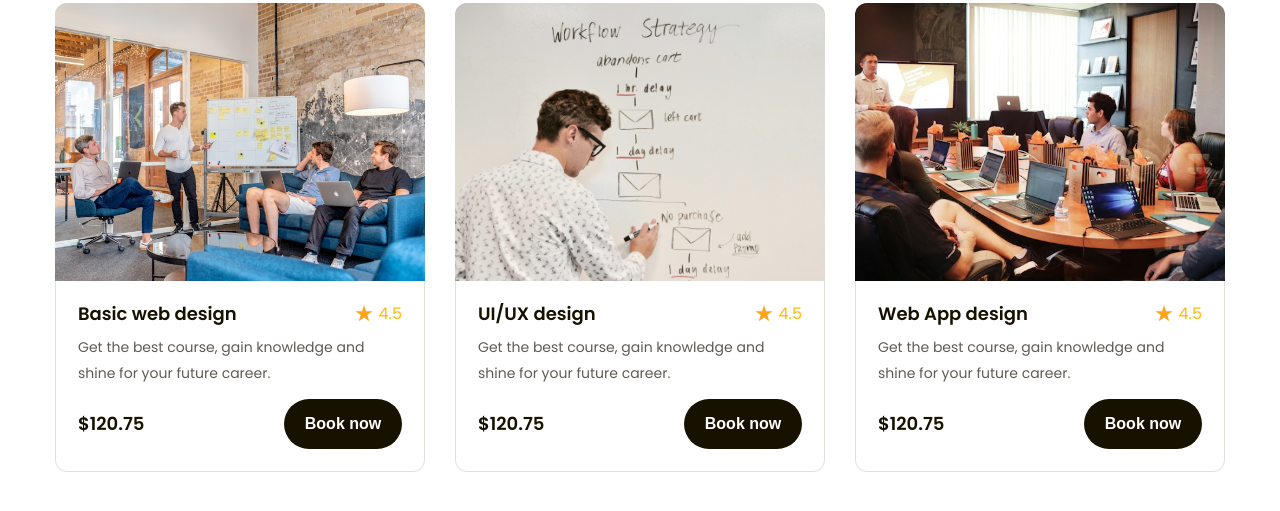
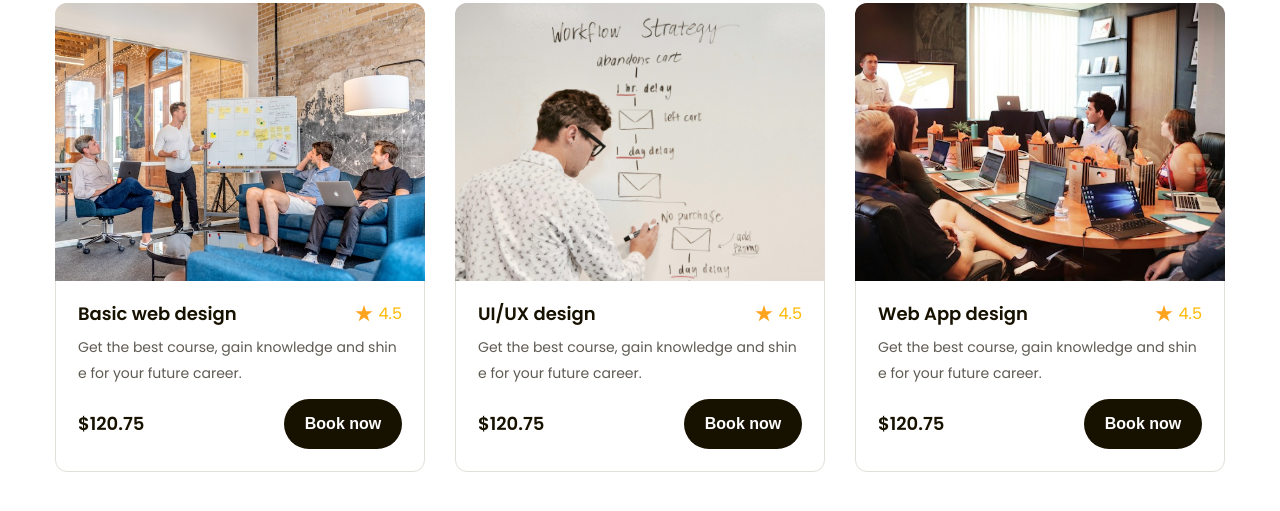
Before and after one commit to kieuninh501/f8-htmlcss-02, a plain HTML site: page index.html in a window 1280 px wide. Shown: the part 1276-1787 px from the top of the page. Drawn offline with Linux system fonts and the light colour scheme.

Commit message:
Line clamp

```diff
--- a/assets/css/style.css
+++ b/assets/css/style.css
@@ -76,6 +76,21 @@ button {
     font-size: 1.8rem;
     line-height: 1.67;
     color: #5F5B53;
+}
+
+/* gioi han dong */
+.line-clamp {
+    display: -webkit-box;
+    -webkit-line-clamp: var(--line-clamp, 1);
+    -webkit-box-orient: vertical;
+    overflow: hidden;
+}
+.line-clamp.line-2 {
+    --line-clamp: 2;
+}
+/* ngat dong */
+.break-all {
+    word-break: break-all;
 }
 
 /* ====== Header ========= */
@@ -382,6 +397,7 @@ button {
  }
 
  .popular .course-item .title a {
+    padding-right: 6px;
     font-weight: 600;
     font-size: 1.8rem;
     line-height: 1.67;
--- a/index.html
+++ b/index.html
@@ -150,14 +150,16 @@
                         <a href=""#!><img src="./assets/img/course-1.jpeg" alt="Basic web design" class="thumb"></a>
                         <div class="info">
                             <div class="head">
-                                <h3 class="title"><a href="#!">Basic web design</a></h3>
+                                <h3 class="title">
+                                    <a href="#!" class="line-clamp break-all">Basic web design</a>
+                                </h3>
                                 <div class="rating">
                                     <img src="./assets/icons/star.svg" alt="" class="star">
                                     <span class="value">4.5</span>
                                 </div>
                             </div>
 
-                            <p class="desc">
+                            <p class="desc line-clamp line-2 break-all">
                                 Get the best course, gain knowledge and shine for your future career.
                             </p>
 
@@ -173,14 +175,16 @@
                         <a href="#!"><img src="./assets/img/course-2.jpeg" alt="UI/UX design" class="thumb"></a>
                         <div class="info">
                             <div class="head">
-                                <h3 class="title"><a href="#!">UI/UX design</a></h3>
+                                <h3 class="title">
+                                    <a href="#!" class="line-clamp break-all">UI/UX design</a>
+                                </h3>
                                 <div class="rating">
                                     <img src="./assets/icons/star.svg" alt="" class="star">
                                     <span class="value">4.5</span>
                                 </div>
                             </div>
 
-                            <p class="desc">
+                            <p class="desc line-clamp line-2 break-all">
                                 Get the best course, gain knowledge and shine for your future career.
                             </p>
 
@@ -196,14 +200,16 @@
                         <a href="#!"><img src="./assets/img/course-3.jpeg" alt="Web App design" class="thumb"></a>
                         <div class="info">
                             <div class="head">
-                                <h3 class="title"><a href="#!">Web App design</a></h3>
+                                <h3 class="title">
+                                    <a href="#!" class="line-clamp break-all">Web App design</a>
+                                </h3>
                                 <div class="rating">
                                     <img src="./assets/icons/star.svg" alt="" class="star">
                                     <span class="value">4.5</span>
                                 </div>
                             </div>
 
-                            <p class="desc">
+                            <p class="desc line-clamp line-2 break-all">
                                 Get the best course, gain knowledge and shine for your future career.
                             </p>
 
```
